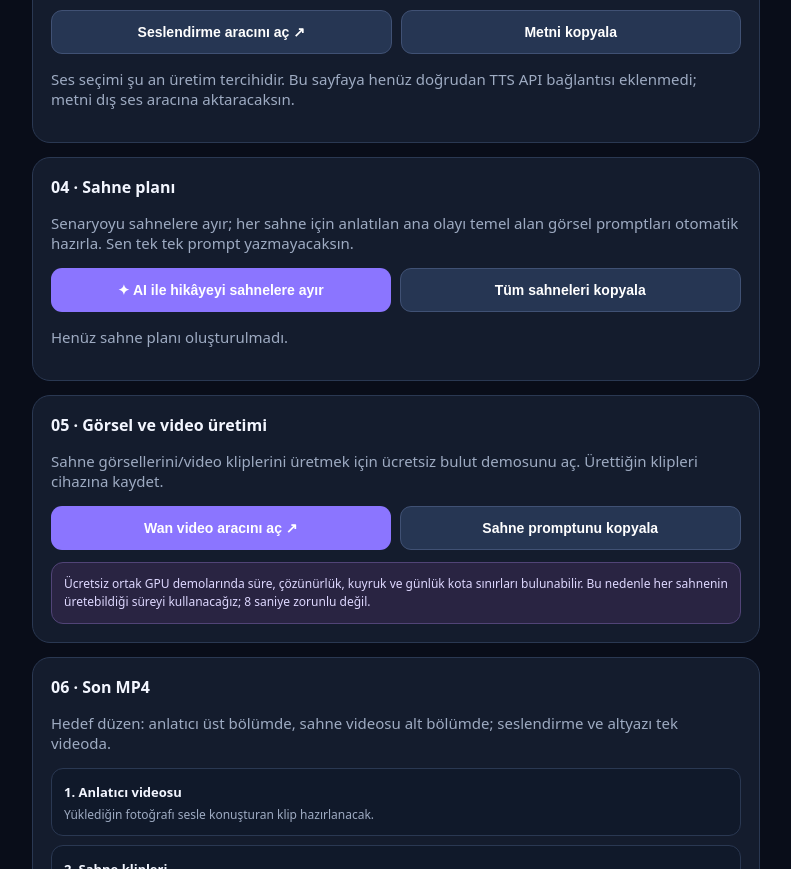
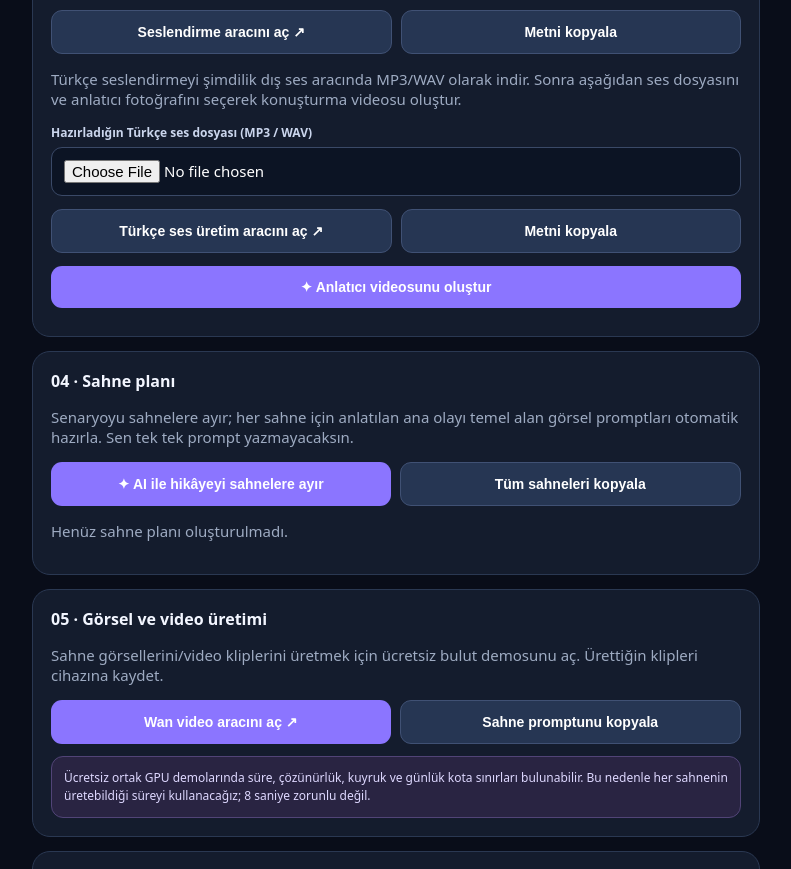
Before and after one commit to SanalPilot/sanalpilot, a plain HTML site: page index.html in a window 1280 px wide. Shown: the part 1542-2411 px from the top of the page, without its empty margins (244-1035 px from the left). Drawn offline with Linux system fonts and the light colour scheme.

Commit message:
Add narrator-only talking portrait generation flow

```diff
--- a/index.html
+++ b/index.html
@@ -22,7 +22,7 @@ main{max-width:760px;margin:auto;padding:16px}header{display:flex;align-items:ce
 </section>
 <section class="panel">
 <h3>02 · Anlatıcı</h3><p class="muted">Her projede kendi fotoğrafını veya hazır anlatıcı videonu yükle. Yüz ve arka plan korunacak şekilde kullanılması için talimat eklenir.</p>
-<label>Anlatıcı fotoğrafı veya videosu</label><input id="presenter" type="file" accept="image/*,video/*"><img id="presenterPreview" class="preview" alt="Anlatıcı önizlemesi"><video id="presenterVideo" class="preview" controls playsinline></video>
+<label>Anlatıcı fotoğrafı veya videosu</label><input id="presenter" type="file" accept="image/*"><img id="presenterPreview" class="preview" alt="Anlatıcı önizlemesi"><video id="presenterVideo" class="preview" controls playsinline></video>
 <label>Kimlik koruma talimatı</label><textarea id="identity">Yüklenen anlatıcının kimliğini kesinlikle koru. Yüz geometrisini, gözleri, burnu, ağzı, saçını, sakalını, yaş görünümünü, ten dokusunu, vücut oranlarını ve arka planı değiştirme. Güzelleştirme veya yüz rötuşu yapma. Yalnızca doğal, küçük mimikler ve gerçekçi hareketler kullan.</textarea>
 </section>
 <section class="panel">
@@ -30,7 +30,12 @@ main{max-width:760px;margin:auto;padding:16px}header{display:flex;align-items:ce
 <label>Seslendirme metni</label><textarea id="narration" placeholder="Videoda duyulmasını istediğin anlatımı buraya yaz. Sahnelere bölünmesi için metni paragraf paragraf da yazabilirsin."></textarea>
 <div class="grid"><div><label>Ses tipi tercihi</label><select id="voice"><option>Türkçe erkek · tok anlatıcı</option><option>Türkçe kadın · belgesel anlatıcı</option><option>Türkçe erkek · enerjik</option><option>Türkçe kadın · sıcak anlatım</option></select></div><div><label>Anlatım tarzı</label><select id="tone"><option>Sinematik belgesel</option><option>Heyecanlı ve merak uyandıran</option><option>Sakin ve açıklayıcı</option><option>Çocuklara uygun</option></select></div></div>
 <div class="row"><button class="secondary" onclick="openTTS()">Seslendirme aracını aç ↗</button><button class="secondary" onclick="copyNarration()">Metni kopyala</button></div>
-<p class="muted">Ses seçimi şu an üretim tercihidir. Bu sayfaya henüz doğrudan TTS API bağlantısı eklenmedi; metni dış ses aracına aktaracaksın.</p>
+<p class="muted">Türkçe seslendirmeyi şimdilik dış ses aracında MP3/WAV olarak indir. Sonra aşağıdan ses dosyasını ve anlatıcı fotoğrafını seçerek konuşturma videosu oluştur.</p>
+<label>Hazırladığın Türkçe ses dosyası (MP3 / WAV)</label><input id="narrationAudio" type="file" accept="audio/*">
+<div class="row"><button onclick="openTTS()" class="secondary">Türkçe ses üretim aracını aç ↗</button><button class="secondary" onclick="copyNarration()">Metni kopyala</button></div>
+<div class="row"><button onclick="generateTalkingVideo()">✦ Anlatıcı videosunu oluştur</button></div>
+<video id="talkingResult" controls playsinline style="display:none;width:100%;margin-top:14px;border-radius:12px"></video>
+<div id="talkingStatus" class="muted" style="font-size:13px;margin-top:10px"></div>
 </section>
 <section class="panel">
 <h3>04 · Sahne planı</h3><p class="muted">Senaryoyu sahnelere ayır; her sahne için anlatılan ana olayı temel alan görsel promptları otomatik hazırla. Sen tek tek prompt yazmayacaksın.</p>
@@ -88,4 +93,53 @@ function copyAllScenes(){copyText(scenes.map((s,i)=>'SAHNE '+(i+1)+'\nANLATICI:
 function copyWanPrompt(){if(!scenes.length){alert('Önce sahneleri oluştur.');return;}copyText(scenes.map((s,i)=>'Scene '+(i+1)+': '+s.visual).join('\n\n'));}
 function openWan(){if(!scenes.length){alert('Önce sahneleri oluştur.');return;}window.open('https://huggingface.co/spaces/zerogpu-aoti/wan2-2-fp8da-aoti-faster','_blank');copyWanPrompt();}
 function openTTS(){window.open('https://speechma.com/turkish-text-to-speech','_blank');}
+async function uploadTalkingFile(file,base){
+ const form=new FormData();form.append('file',file);
+ const response=await fetch(base+'/api/video/upload',{method:'POST',body:form});
+ const data=await response.json();
+ if(!response.ok)throw new Error(data.error||data.detail||'Dosya yüklenemedi.');
+ return data.path;
+}
+async function generateTalkingVideo(){
+ const base=$('apiBase').value.trim().replace(/^http:\/\//i,'https://').replace(/\/+$/,'');
+ const image=$('presenter').files[0],audio=$('narrationAudio').files[0];
+ if(!base){alert('Önce Backend URL adresini gir.');return;}
+ if(!image){alert('Önce anlatıcı fotoğrafını yükle.');return;}
+ if(!audio){alert('Önce Türkçe seslendirme dosyasını yükle.');return;}
+ saveApiBase();
+ const status=$('talkingStatus');status.textContent='Fotoğraf ve ses dosyası güvenli sunucu üzerinden yükleniyor...';
+ $('talkingResult').style.display='none';
+ try{
+  const imagePath=await uploadTalkingFile(image,base);
+  status.textContent='Ses dosyası yükleniyor...';
+  const audioPath=await uploadTalkingFile(audio,base);
+  status.textContent='SadTalker ücretsiz GPU kuyruğuna gönderiliyor. İlk çalıştırma uzun sürebilir...';
+  const start=await fetch(base+'/api/video/start',{method:'POST',headers:{'Content-Type':'application/json'},body:JSON.stringify({data:[
+   {path:imagePath,meta:{_type:'gradio.FileData'}},
+   {path:audioPath,meta:{_type:'gradio.FileData'}},
+   'full',true,0,1.0
+  ]})});
+  const job=await start.json();
+  if(!start.ok)throw new Error(job.error||job.detail||'Video görevi başlatılamadı.');
+  if(!job.event_id)throw new Error('Video motoru görev numarası döndürmedi.');
+  status.textContent='Anlatıcı canlandırılıyor. Lütfen bekle; ücretsiz GPU yoğunluğuna göre birkaç dakika sürebilir...';
+  const resultResponse=await fetch(base+'/api/video/result?event_id='+encodeURIComponent(job.event_id));
+  const stream=await resultResponse.text();
+  if(!resultResponse.ok)throw new Error(stream.slice(0,500));
+  const lines=stream.split(/\r?\n/).filter(line=>line.startsWith('data:'));
+  let output=null;
+  for(const line of lines.reverse()){
+   const raw=line.slice(5).trim();if(!raw||raw==='null')continue;
+   try{const parsed=JSON.parse(raw);if(Array.isArray(parsed)&&parsed.length){output=parsed[0];break;}}catch(e){}
+  }
+  if(!output)throw new Error('Video sonucu okunamadı: '+stream.slice(-500));
+  const file=output.video||output;
+  let videoUrl=file.url||'';
+  if(!videoUrl&&file.path)videoUrl='https://henrybit-sadtalker-demo.hf.space/gradio_api/file='+encodeURIComponent(file.path);
+  if(!videoUrl)throw new Error('Video üretildi ancak indirme adresi alınamadı.');
+  if(videoUrl.startsWith('/'))videoUrl='https://henrybit-sadtalker-demo.hf.space'+videoUrl;
+  $('talkingResult').src=videoUrl;$('talkingResult').style.display='block';
+  status.textContent='Anlatıcı videosu hazır. Videoyu oynatabilir veya video menüsünden indirebilirsin.';
+ }catch(error){status.textContent='Üretim hatası: '+error.message;alert('Anlatıcı videosu oluşturulamadı: '+error.message);}
+}
 </script></body></html>
```
